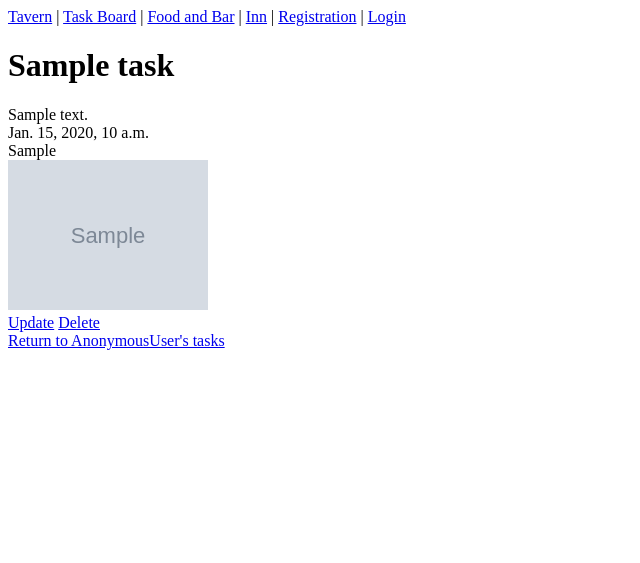
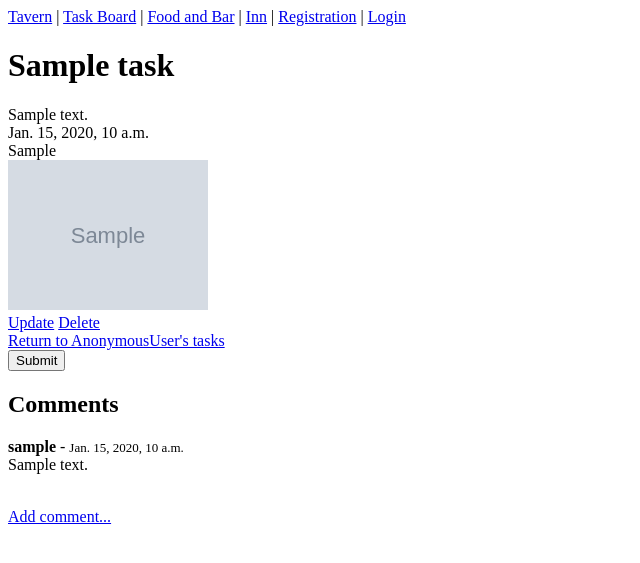
Before and after one commit to lancelot26/tavern, a Django app: page /tasks/1 in a window 1280 px wide. Shown: the top 563 px of the page, without its empty margins (0-640 px from the left). Run offline with Django 5.2, Linux system fonts and the light colour scheme; tables that the repository leaves empty hold one stand-in row (values such as "Sample post"); grey boxes marked "Sample" are stand-in pictures.

Commit message:
added comments under tasks

```diff
--- a/forum/tasks/admin.py
+++ b/forum/tasks/admin.py
@@ -1,4 +1,6 @@
 from django.contrib import admin
-from .models import Task
+from .models import Task, Comment
 
 admin.site.register(Task)
+
+admin.site.register(Comment)
--- a/forum/tasks/models.py
+++ b/forum/tasks/models.py
@@ -14,3 +14,12 @@
 
     def get_absolute_url(self):
         return f'/tasks/{self.id}'
+
+class Comment(models.Model):
+    task = models.ForeignKey(Task, on_delete=models.CASCADE, related_name='comments')
+    author = models.ForeignKey(User, on_delete=models.CASCADE, default=None)
+    content = models.TextField()
+    date = models.DateTimeField(auto_now_add=True)
+
+    def __str__(self):
+        return self.content
--- a/forum/tasks/templates/tasks/read_task.html
+++ b/forum/tasks/templates/tasks/read_task.html
@@ -18,4 +18,27 @@
     <a href="{% url 'tasks:update_task' task.id %}">Update</a>
     <a href="{% url 'tasks:delete_task' task.id %}">Delete</a><br>
     <a href="{% url 'main:my_task_board' %}">Return to {{ user }}'s tasks</a>
+
+    <form action="" method="post">
+      {% csrf_token %}
+
+      {% if names %}
+        {% for comment in comments %}
+          {{ comment.content }}<br>
+        {% endfor %}
+      {% endif %}
+
+      {{ form }}
+      <input type="submit" value="Submit">
+    </form>
+
+<h2>Comments</h2>
+
+{% for comment in task.comments.all%}
+    <b>{{ comment.author }}</b>
+    - <span class="text-muted" style="font-size: 13px;">{{ comment.date }}</span><br>
+    {{ comment.content }}<br><br>
+
+{% endfor %}
+<p><a href="{% url 'tasks:add_comment' task.id %}">Add comment...</a></p>
 {% endblock %}
--- a/forum/tasks/urls.py
+++ b/forum/tasks/urls.py
@@ -5,8 +5,13 @@
 
 urlpatterns = [
     path('create/', views.create_task, name='create_task'),
+
     path('<int:pk>', views.ReadTask.as_view(), name='read_task'),
+    path('<int:comment_id>/comment/', views.add_comment, name='add_comment'),
+
     path('<int:pk>p', views.ReadTaskPublic.as_view(), name='read_task_public'),
+    path('<int:comment_id>/comment_p/', views.add_comment_p, name='add_comment_p'),
+
     path('<int:pk>/update/', views.UpdateTask.as_view(), name='update_task'),
     path('<int:pk>/delete/', views.DeleteTask.as_view(), name='delete_task'),
 ]
--- a/forum/tasks/views.py
+++ b/forum/tasks/views.py
@@ -1,8 +1,9 @@
 from django.shortcuts import render, redirect
 from django.views.generic import DetailView, UpdateView, DeleteView
 from django.contrib.auth.decorators import login_required
-from .models import Task
-from .forms import TaskForm
+from .models import Task, Comment
+from .forms import TaskForm, CommentForm
+from django.shortcuts import get_object_or_404
 
 @login_required(login_url='/users/login_form/')
 def create_task(request):
@@ -24,6 +25,37 @@
     }
     return render(request, 'tasks/create_task.html', data)
 
+@login_required(login_url='login')
+def add_comment_p(request, comment_id):
+    form = CommentForm()
+    task = get_object_or_404(Task, id=comment_id)
+    author = request.user
+    if request.method == "POST":
+        form = CommentForm(request.POST)
+        if form.is_valid():
+            comment = form.save(commit=False)
+            comment.author = author
+            comment.task = task
+            comment.save()
+            return redirect('tasks:read_task_public', task.id)
+    return render(request, 'tasks/comment.html', {'form': form})
+
+
+@login_required(login_url='login')
+def add_comment(request, comment_id):
+    form = CommentForm()
+    task = get_object_or_404(Task, id=comment_id)
+    author = request.user
+    if request.method == "POST":
+        form = CommentForm(request.POST)
+        if form.is_valid():
+            comment = form.save(commit=False)
+            comment.author = author
+            comment.task = task
+            comment.save()
+            return redirect('tasks:read_task', task.id)
+    return render(request, 'tasks/comment.html', {'form': form})
+
 class ReadTask(DetailView):
     model = Task
     template_name = 'tasks/read_task.html'
```
Also changed, not shown: forum/tasks/forms.py (+6 -1 lines), forum/tasks/templates/tasks/comment.html (added, +13 -0 lines), forum/tasks/templates/tasks/read_task_public.html (+13 -0 lines), forum/tasks/migrations/0003_comment.py (added).
